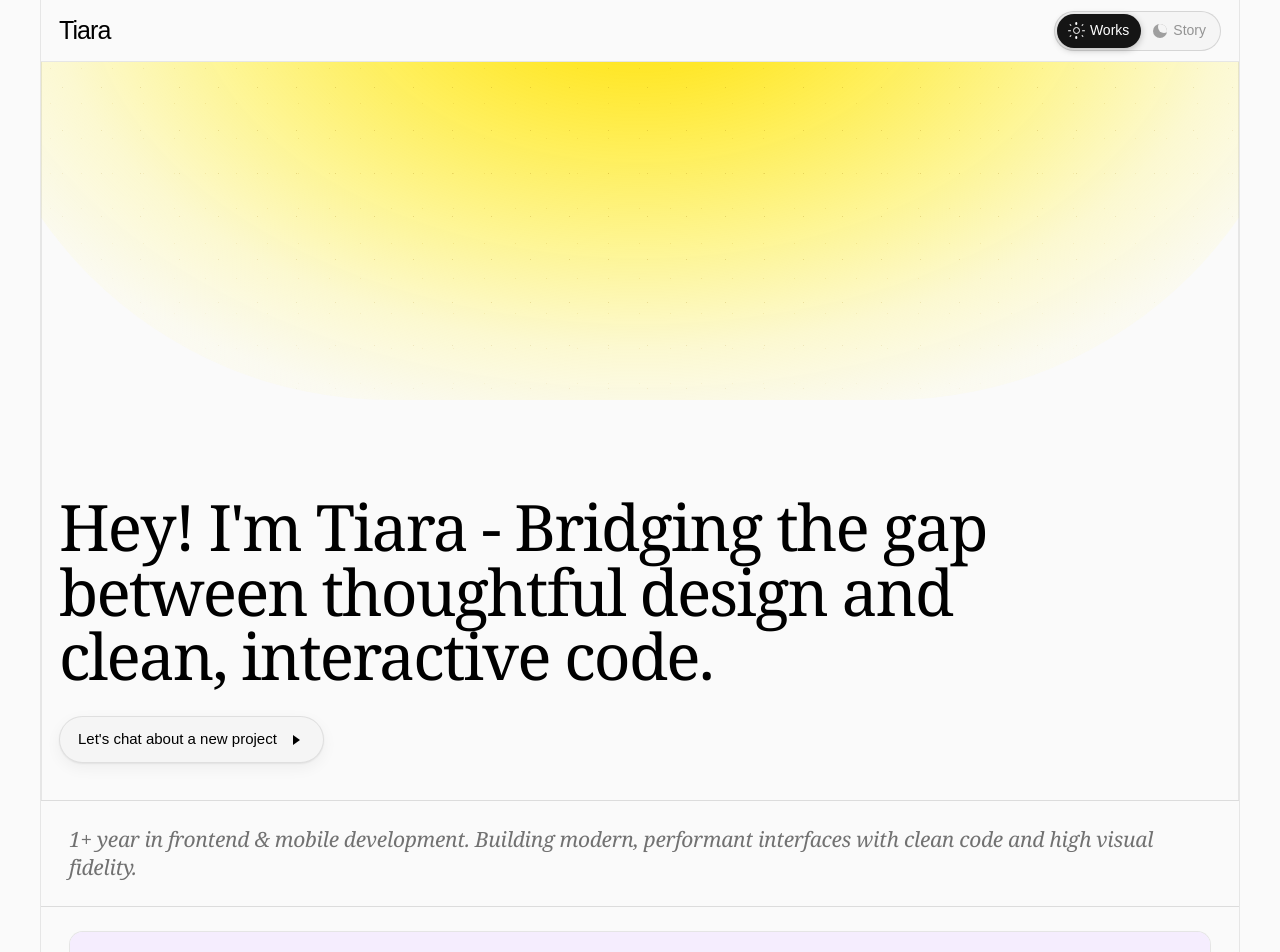
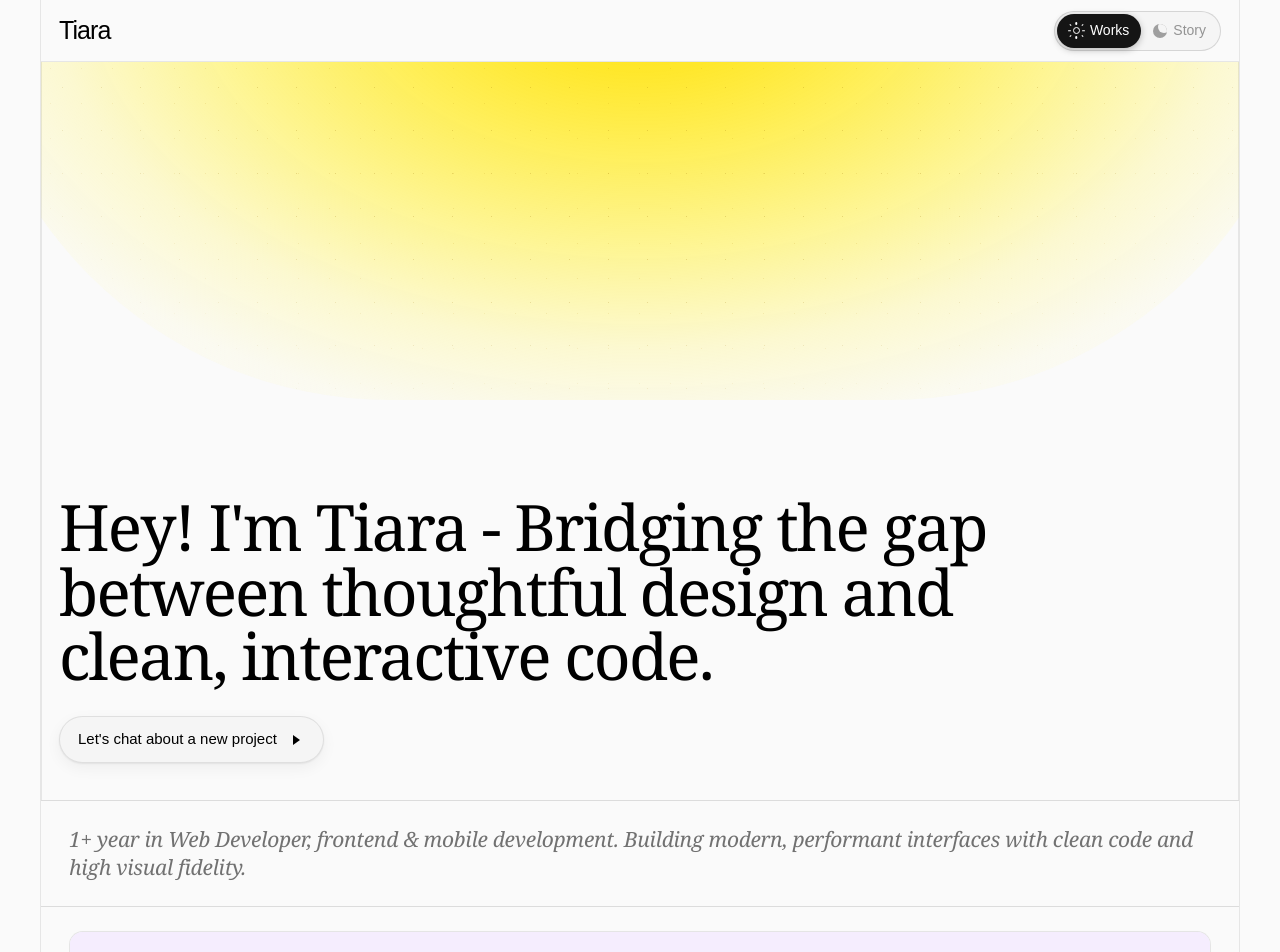
Before and after one commit to tiarayg/Portofolio, a Next.js app: page / in a window 1280 px wide. Shown: the top 952 px of the page. Built offline with nearby package versions, Linux system fonts and the light colour scheme.

Commit message:
Fix change CV

```diff
--- a/components/story/Experience.tsx
+++ b/components/story/Experience.tsx
@@ -108,7 +108,7 @@ export default function Experience() {
 
               {/* DOWNLOAD CV */}
                 <a
-                  href="/cv/TiaraYogaPratiwi-CV.pdf"
+                  href="/cv/CV-TiaraYogaPratiwi.pdf"
                   target="_blank"
                   rel="noopener noreferrer"
                   className="group mt-[32px] inline-flex items-center gap-[10px] rounded-full border border-white/[0.15] bg-[#f5f5f5] px-[17px] py-[10px] text-[14px] text-black shadow-[0_3px_12px_rgba(255,255,255,.18)] transition-all duration-200 hover:-translate-y-[1px] hover:bg-white"
--- a/components/works/Projects.tsx
+++ b/components/works/Projects.tsx
@@ -44,7 +44,7 @@ export default function Projects() {
         {/* TAGLINE */}
         <div className="border-y border-black/[0.12] bg-[#fafafa] px-[18px] py-[22px] sm:px-[28px] sm:py-[24px]">
           <p className="font-serif text-[18px] italic leading-[1.35] tracking-[-.3px] text-black/55 sm:text-[20px] md:text-[21px]">
-            1+ year in frontend & mobile development. Building modern,
+            1+ year in Web Developer, frontend & mobile development. Building modern,
             performant interfaces with clean code and high visual fidelity.
           </p>
         </div>
```
Also changed, not shown: 2 other files (tests, documents, lock files or other folders).
